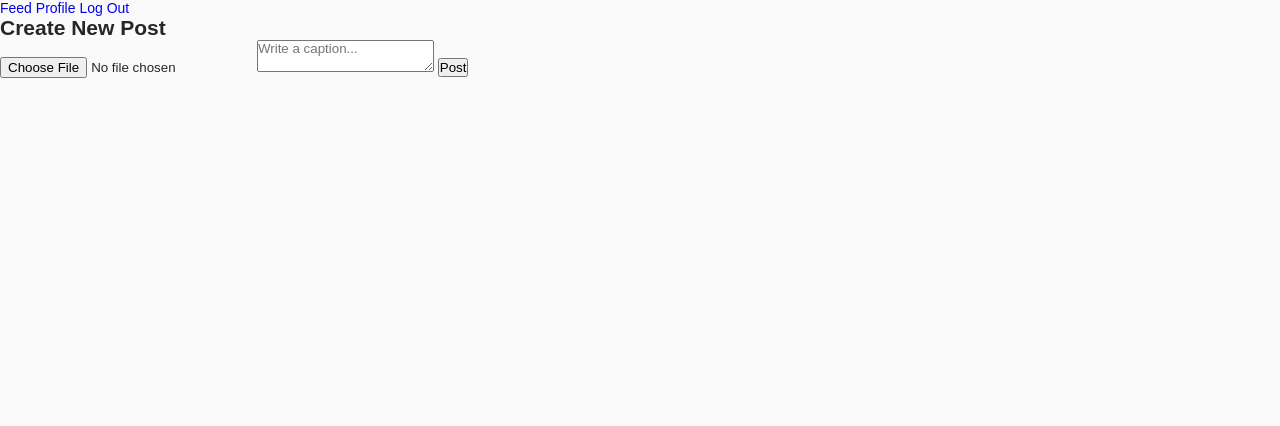
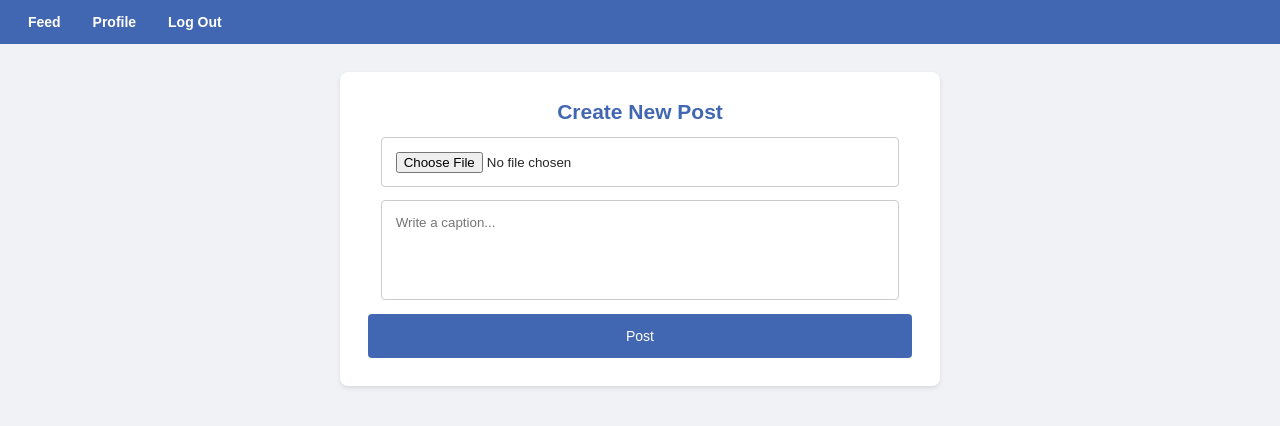
Before and after one commit to LakshinPathak/miligram_app, a website: page public/create-post.html in a window 1280 px wide. Drawn offline with Linux system fonts and the light colour scheme.

Commit message:
Add files via upload

```diff
--- a/public/create-post.html
+++ b/public/create-post.html
@@ -5,11 +5,86 @@
   <meta name="viewport" content="width=device-width, initial-scale=1.0">
   <link rel="stylesheet" href="assets/css/main.css">
   <title>Create Post - MiliGram</title>
+  <style>
+    body {
+      font-family: Arial, sans-serif;
+      background-color: #f0f2f5;
+      margin: 0;
+      padding: 0;
+    }
+
+    header {
+      background-color: #4267B2;
+      padding: 1em;
+      color: white;
+    }
+
+    nav a {
+      color: white;
+      margin: 0 1em;
+      text-decoration: none;
+      font-weight: bold;
+    }
+
+    nav a:hover {
+      text-decoration: underline;
+    }
+
+    main.create-post {
+      max-width: 600px;
+      margin: 2em auto;
+      padding: 2em;
+      background-color: white;
+      box-shadow: 0 2px 4px rgba(0, 0, 0, 0.1);
+      border-radius: 8px;
+    }
+
+    h2 {
+      text-align: center;
+      color: #4267B2;
+    }
+
+    input[type="file"] {
+      display: block;
+      margin: 1em auto;
+      width: calc(100% - 2em);
+      padding: 1em;
+      border: 1px solid #ccc;
+      border-radius: 4px;
+    }
+
+    textarea {
+      width: calc(100% - 2em);
+      height: 100px;
+      margin: 1em auto;
+      padding: 1em;
+      border: 1px solid #ccc;
+      border-radius: 4px;
+      resize: none;
+      display: block;
+    }
+
+    button {
+      display: block;
+      width: 100%;
+      padding: 1em;
+      background-color: #4267B2;
+      color: white;
+      border: none;
+      border-radius: 4px;
+      font-size: 1em;
+      cursor: pointer;
+    }
+
+    button:hover {
+      background-color: #365899;
+    }
+  </style>
 </head>
 <body>
   <header>
     <nav>
-      <a href="feed.html">Feed</a>
+      <a href="#" onclick="feed()">Feed</a>
       <a href="profile.html">Profile</a>
       <a href="#" onclick="logOut()">Log Out</a>
     </nav>
@@ -22,30 +97,44 @@
   </main>
 
   <script>
-    function createPost() {
+
+const username_profile = sessionStorage.getItem("loginusername");
+    async function createPost() {
+
+
       const image = document.getElementById('post-image').files[0];
       const caption = document.getElementById('post-caption').value;
+      const username= sessionStorage.getItem("loginusername");
       const formData = new FormData();
       formData.append('image', image);
       formData.append('caption', caption);
+      formData.append('username', username);
 
-      fetch('/api/posts', {
-        method: 'POST',
-        headers: {
-          'Authorization': 'Bearer ' + localStorage.getItem('token')
-        },
-        body: formData
-      })
-      .then(response => response.json())
-      .then(data => {
+      try {
+        const response = await fetch('/api/posts/create_post', {
+          method: 'POST',
+          headers: {
+            'Authorization': 'Bearer ' + localStorage.getItem('token')
+          },
+          body: formData
+        });
+
+        const data = await response.json();
+
         if (data.message === 'Post created successfully') {
-          window.location.href = 'feed.html';
+          window.location.href = `feed.html?script2=true&fusername=${username_profile}`;
         } else {
           alert(data.message);
         }
-      });
+      } catch (error) {
+        alert('An error occurred while creating the post. Please try again.');
+        console.error('Error:', error);
+      }
     }
-
+    function feed()
+    {
+      window.location.href=`feed.html?script4=true&fusername=${username_profile}`
+    }
     function logOut() {
       localStorage.removeItem('token');
       window.location.href = 'index.html';
```
Also changed, not shown: public/feed.html (+60 -3 lines), public/profile.html (+73 -2 lines), public/style.css (line endings or trailing spaces).
